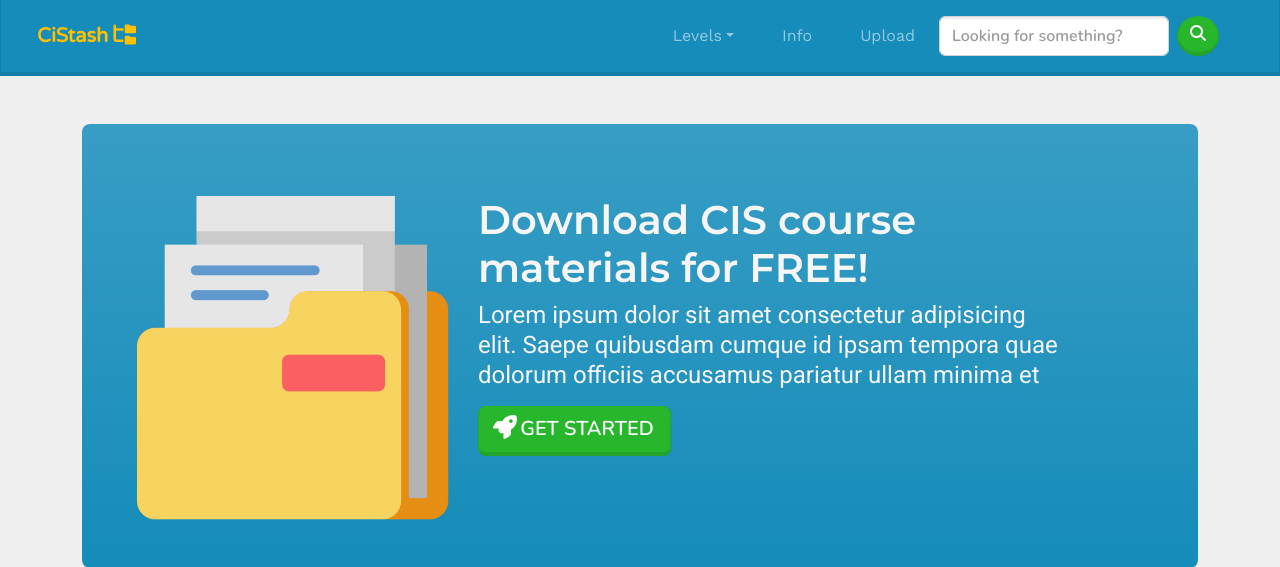
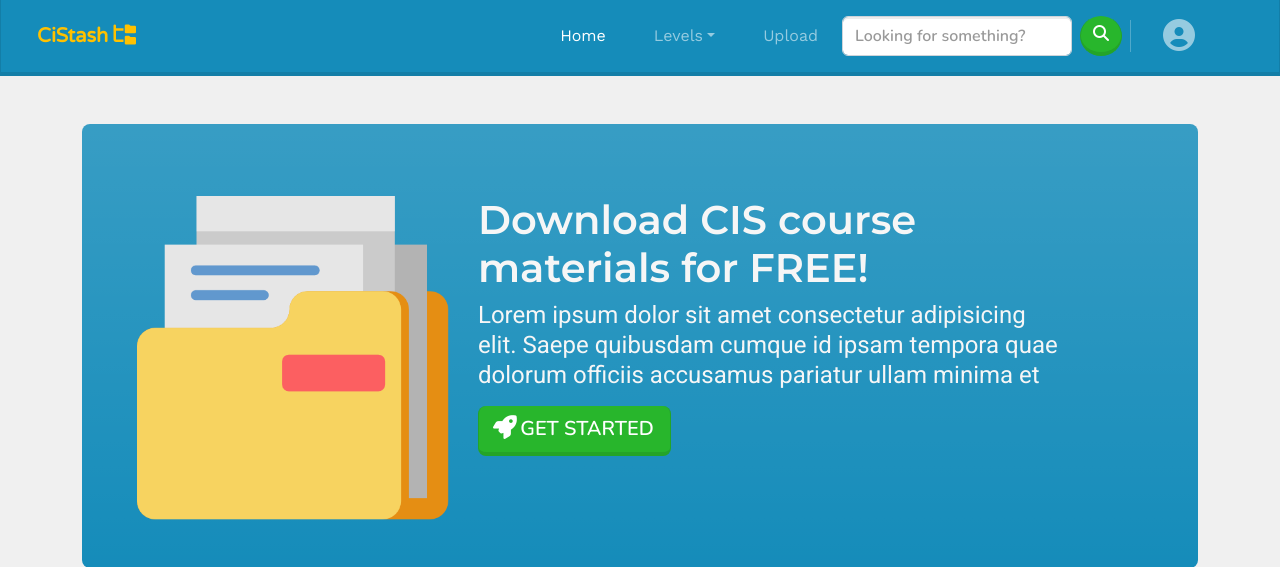
Before and after one commit to israel-oye/CiStash, a Flask app: page /home/ in a window 1280 px wide. Shown: the top 567 px of the page. Run offline with Flask 3, Linux system fonts and the light colour scheme; parts of the project's set-up code (start-up, migrations or seed data) failed here and were passed over; some libraries are stand-ins or nearby versions.

Commit message:
Restructure navbar for better UX

```diff
--- a/src/templates/include/_navbar.html
+++ b/src/templates/include/_navbar.html
@@ -6,6 +6,9 @@
       </button>
         <div class="collapse navbar-collapse" id="navbarSupportedContent">
             <ul class="navbar-nav ms-auto mb-2 mb-lg-0 px-4">
+                <li class="nav-item px-3">
+                    <a class="nav-link nav-text active" href="{{url_for('home_bp.index')}}">Home</a>
+                </li>
                 <li class="nav-item dropdown px-3">
                     <a class="nav-link dropdown-toggle nav-text" href="#levels" role="button" data-bs-toggle="dropdown" aria-expanded="false">Levels</a>
                     <ul class="dropdown-menu">
@@ -15,9 +18,6 @@
                     </ul>
                 </li>
                 <li class="nav-item px-3">
-                    <a class="nav-link nav-text" id="info-link" href="#" data-bs-toggle="modal" data-bs-target="#info-modal">Info</a>
-                </li>
-                <li class="nav-item px-3">
                     <a class="nav-link nav-text" id="upload-nav" href="{{url_for('resource_bp.upload')}}">Upload</a>
                 </li>
                 <form method="post" action="{{url_for('resource_bp.search')}}" class="d-flex" role="search">
@@ -25,13 +25,24 @@
                     <input id="search-box" class="form-control me-2" name="searched" autocomplete="off" type="search" placeholder="Looking for something?" aria-label="Search">
                     <button class="btn rounded-circle btn-success" type="submit"><i class="fa-solid fa-magnifying-glass"></i></button>
                 </form>
+                <li class="nav-item py-2 py-lg-1 col-12 col-lg-auto">
+                    <div class="vr d-none d-lg-flex h-100 mx-lg-2 text-white"></div>
+                    <hr class="d-lg-none my-2 text-white-50">
+                </li>
                 {% if current_user.is_admin %}
                 <li class="nav-item px-3">
                     <a class="nav-link nav-text" href="/auth/admin" title="Admin panel"><i class="fa-solid fa-screwdriver-wrench fa-xl"></i></a>
                 </li>
                 {% endif %} {% if current_user.is_authenticated %}
                 <li class="nav-item px-3">
+                    <a class="nav-link nav-text" id="info-link" data-bs-toggle="modal" data-bs-target="#info-modal"><i class="fa-solid fa-xl fa-circle-info"></i></a>
+                </li>
+                <li class="nav-item px-3">
                     <a class="nav-link nav-text brand-text" href="#" data-bs-toggle="modal" data-bs-target="#logout-modal"><i class="fa-solid fa-right-from-bracket fa-xl fa-fade" style="--fa-animation-duration: 5s;"></i></a>
+                </li>
+                {% else %}
+                <li class="nav-item px-3">
+                    <a class="nav-link nav-text" id="info-link" data-bs-toggle="modal" data-bs-target="#info-modal"><i class="fa-solid fa-circle-user fa-2xl"></i></a>
                 </li>
                 {% endif %}
             </ul>
@@ -40,6 +51,7 @@
     </div>
 </nav>
 
+<!-- INFO MODAL -->
 <div class="modal fade" id="info-modal" tabindex="-1" aria-labelledby="exampleModalLabel" aria-hidden="true">
     <div class="modal-dialog" role="document">
         <div class="modal-content">
@@ -56,7 +68,8 @@
             {% else %}
             <!--  -->
             <div class="modal-body">
-                <p class="">Before now, the upload section was closed off to regular users, but now users can upload but MUST only upload course details that are verified and relevant course materials. Non compliant uploads will be deleted by the admin.
+                <p class="">Before now, the <a href="{{url_for('resource_bp.upload')}}">upload section</a> was closed off to regular users, but now users can upload but MUST only upload course details that are verified and relevant course materials. Non compliant
+                    uploads will be deleted by the admin.
                 </p>
                 <div class="container">
                     <div class="row">
@@ -81,6 +94,7 @@
     </div>
 </div>
 
+<!-- LOG OUT MODAL -->
 <div class="modal fade" id="logout-modal" data-bs-backdrop="static" data-bs-keyboard="false" tabindex="-1" aria-labelledby="staticBackdropLabel" aria-hidden="true">
     <div class="modal-dialog">
         <div class="modal-content">
```
